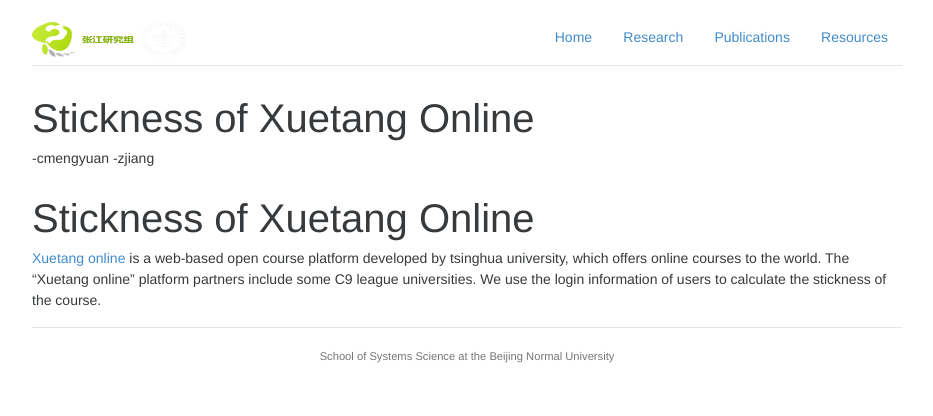
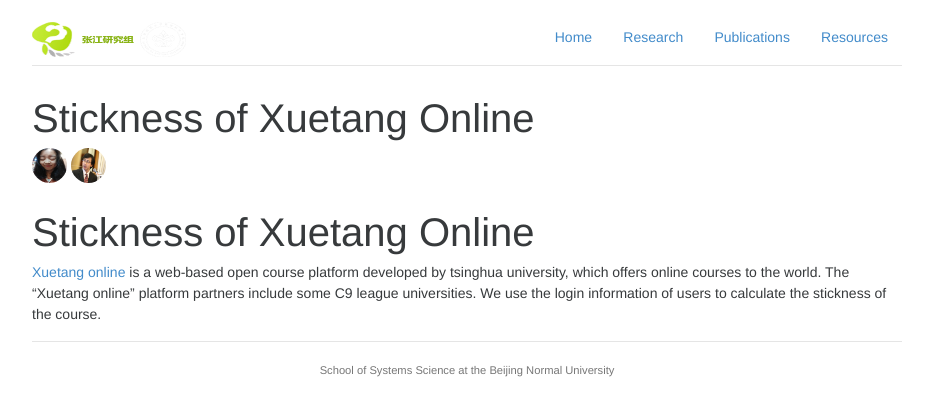
Before and after one commit to bnusss/bnusss.github.io, a Jekyll site: the page built from _projects/sticknessofxuetang.md, in a window 1280 px wide. Shown: the top 416 px of the page, without its empty margins (173-1106 px from the left). Built offline with Jekyll 4.4.1, drawn with Linux system fonts in a browser that asks for light colours; nearby versions of some CDN libraries; Markdown is read by kramdown in place of the engine named in the settings.

Commit message:
modify stickness project

```diff
--- a/_projects/sticknessofxuetang.md
+++ b/_projects/sticknessofxuetang.md
@@ -4,11 +4,9 @@
 image: /img/xtzx-logo.png
 description: Xuetang online is a web-based open course platform developed by tsinghua university, which offers online courses to the world. The "Xuetang online" platform partners include some C9 league universities. We use the login information of users to calculate the stickness of the course.
 people:
-  -cmengyuan
-  -zjiang
+  - cmengyuan
+  - zjiang
+---
 
-
-
----
 #Stickness of Xuetang Online
 [Xuetang online](http://www.xuetangx.com/) is a web-based open course platform developed by tsinghua university, which offers online courses to the world. The "Xuetang online" platform partners include some C9 league universities. We use the login information of users to calculate the stickness of the course.
```
